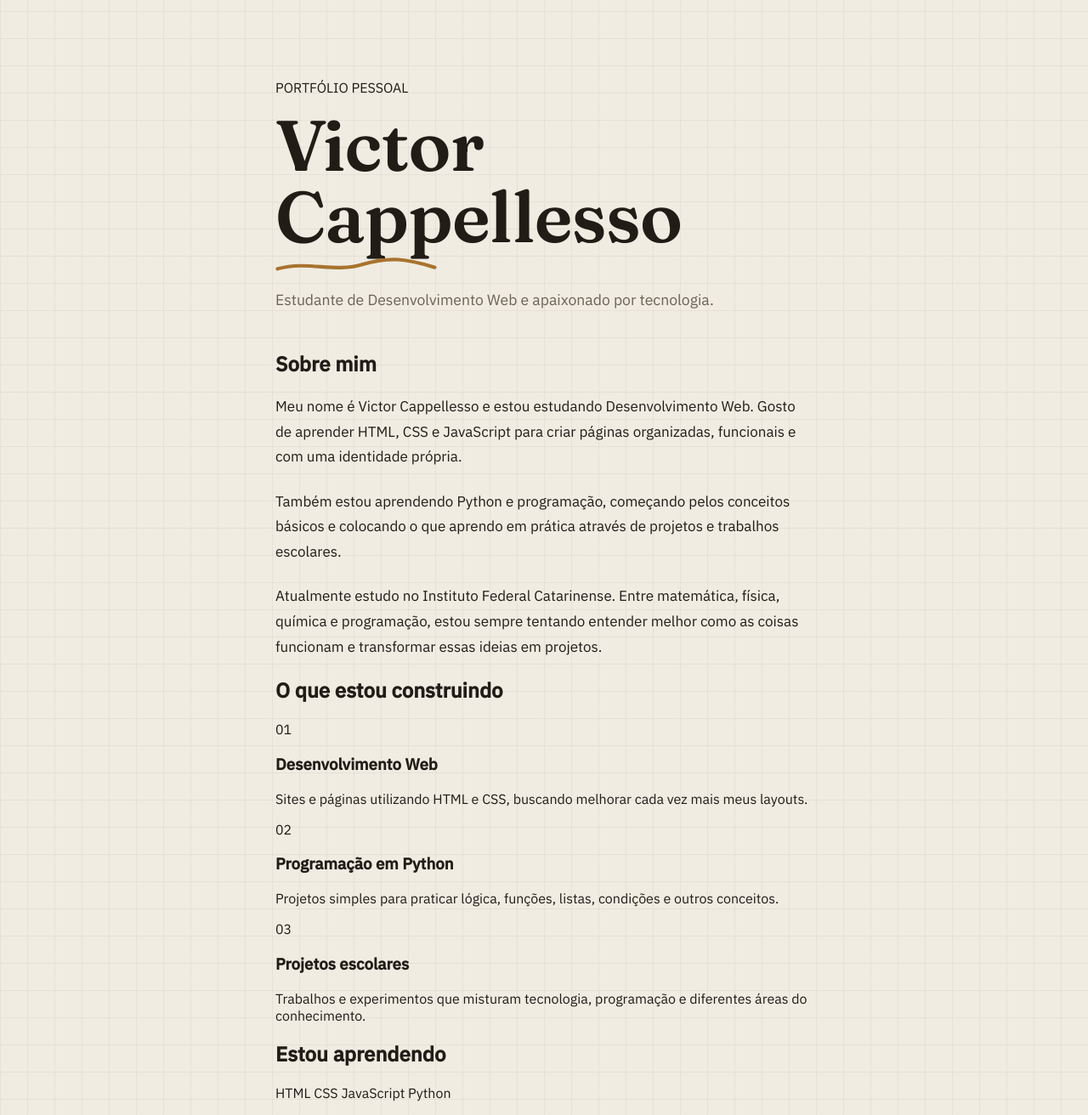
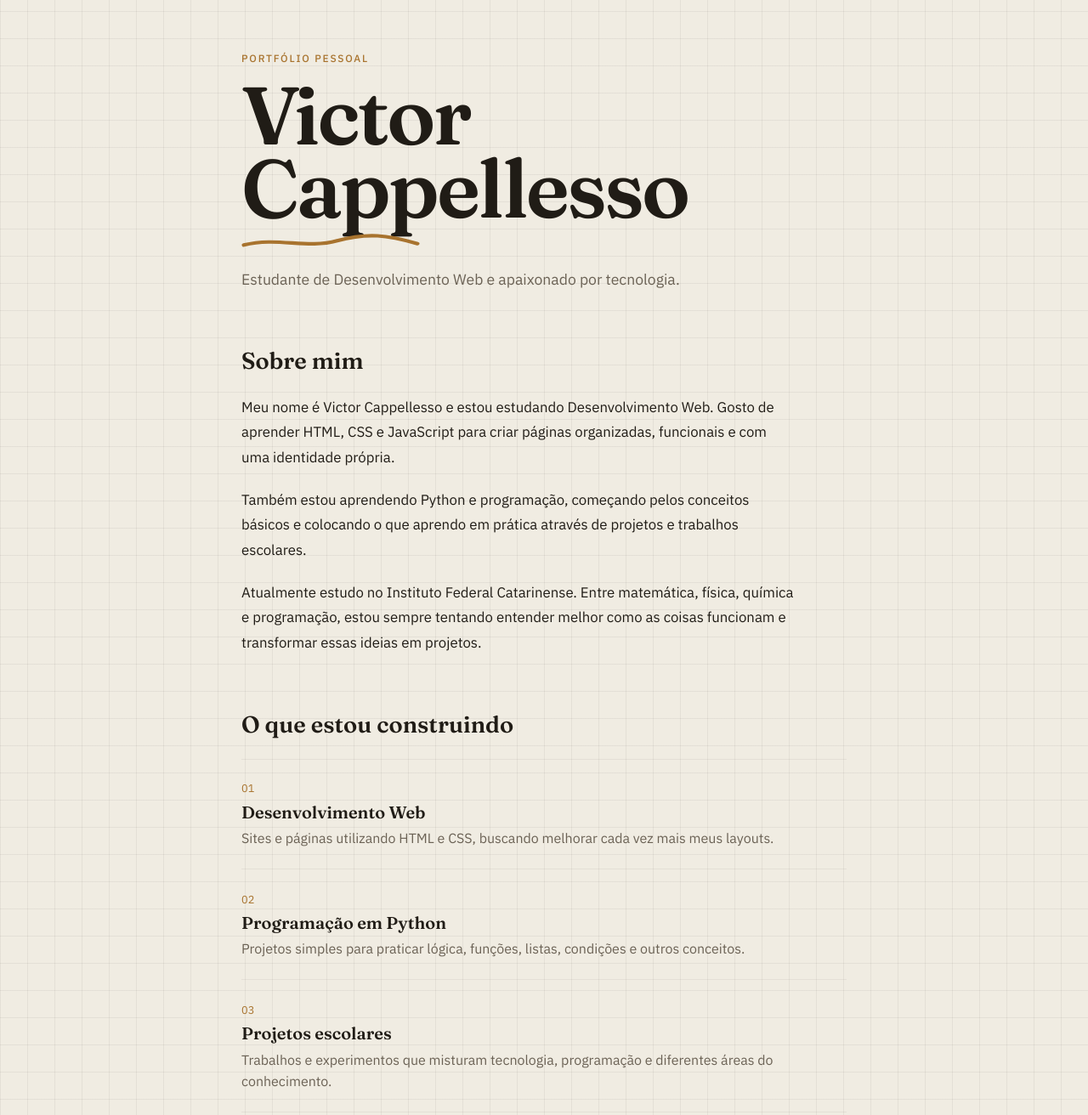
Before and after one commit to CappeVictor/Projeto_DW, a plain HTML site: page index.html in a window 1280 px wide. Shown: the part 19-1331 px from the top of the page at 85% size. Drawn offline with Linux system fonts and the light colour scheme.

Commit message:
Update styles for layout and typography

```diff
--- a/style.css
+++ b/style.css
@@ -3,7 +3,7 @@
   --ink: #201c16;
   --brass: #a8732e;
   --muted: #6b6255;
-  --line: rgba(32, 28, 22, 0.05);
+  --line: rgba(32, 28, 22, 0.06);
 }
 
 * {
@@ -23,31 +23,38 @@ body {
 }
 
 main {
-  max-width: 680px;
+  max-width: 760px;
   margin: 0 auto;
-  padding: 12vh 24px 10vh;
+  padding: 10vh 24px;
 }
 
 .intro {
-  margin-bottom: 3rem;
+  margin-bottom: 4rem;
+}
+
+.mini {
+  color: var(--brass);
+  font-size: .75rem;
+  font-weight: 500;
+  letter-spacing: .15em;
+  margin: 0 0 1rem;
 }
 
 h1 {
   font-family: "Fraunces", serif;
   font-weight: 600;
-  font-size: clamp(3rem, 9vw, 5.25rem);
-  line-height: 1;
-  letter-spacing: -0.01em;
+  font-size: clamp(3.5rem, 10vw, 6rem);
+  line-height: .9;
+  letter-spacing: -.03em;
   margin: 0;
 }
 
 .underline {
   display: block;
-  width: 190px;
-  max-width: 60%;
+  width: 210px;
+  max-width: 65%;
   height: 20px;
-  margin: 6px 0 18px;
-  overflow: visible;
+  margin: 10px 0 20px;
 }
 
 .underline path {
@@ -57,7 +64,7 @@ h1 {
   stroke-linecap: round;
   stroke-dasharray: 260;
   stroke-dashoffset: 260;
-  animation: draw 1.1s ease-out 0.3s forwards;
+  animation: draw 1.1s ease-out .3s forwards;
 }
 
 @keyframes draw {
@@ -67,31 +74,79 @@ h1 {
 }
 
 .tagline {
+  max-width: 520px;
+  color: var(--muted);
   font-size: 1.1rem;
-  color: var(--muted);
+  line-height: 1.6;
   margin: 0;
 }
 
-.sobre p {
-  font-size: 1.0625rem;
-  line-height: 1.75;
-  max-width: 62ch;
-  margin: 0 0 1.4rem;
+section {
+  margin-bottom: 4rem;
 }
 
-.sobre p:last-child {
-  margin-bottom: 0;
+h2 {
+  font-family: "Fraunces", serif;
+  font-size: 1.7rem;
+  margin: 0 0 1.5rem;
+}
+
+.sobre p {
+  max-width: 65ch;
+  font-size: 1.05rem;
+  line-height: 1.75;
+  margin: 0 0 1.3rem;
+}
+
+.lista {
+  display: grid;
+  gap: 1px;
+  border-top: 1px solid var(--line);
+}
+
+article {
+  padding: 1.4rem 0;
+  border-bottom: 1px solid var(--line);
+}
+
+article span {
+  color: var(--brass);
+  font-size: .8rem;
+}
+
+article h3 {
+  font-family: "Fraunces", serif;
+  font-size: 1.25rem;
+  margin: .4rem 0;
+}
+
+article p {
+  color: var(--muted);
+  line-height: 1.6;
+  margin: 0;
+}
+
+.tags {
+  display: flex;
+  flex-wrap: wrap;
+  gap: .7rem;
+}
+
+.tags span {
+  border: 1px solid rgba(32, 28, 22, .15);
+  padding: .6rem 1rem;
+  font-size: .9rem;
 }
 
 .assinatura {
-  margin-top: 4rem;
+  margin-top: 5rem;
+  padding-top: 1.5rem;
+  border-top: 1px solid var(--line);
 }
 
 .assinatura p {
   font-family: "Fraunces", serif;
   font-style: italic;
-  font-weight: 500;
-  font-size: 1rem;
   color: var(--muted);
   margin: 0;
 }
@@ -105,6 +160,10 @@ h1 {
   main {
     padding: 15vw 20px 12vw;
   }
+
+  section {
+    margin-bottom: 3rem;
+  }
 }
 
 @media (prefers-reduced-motion: reduce) {
```
